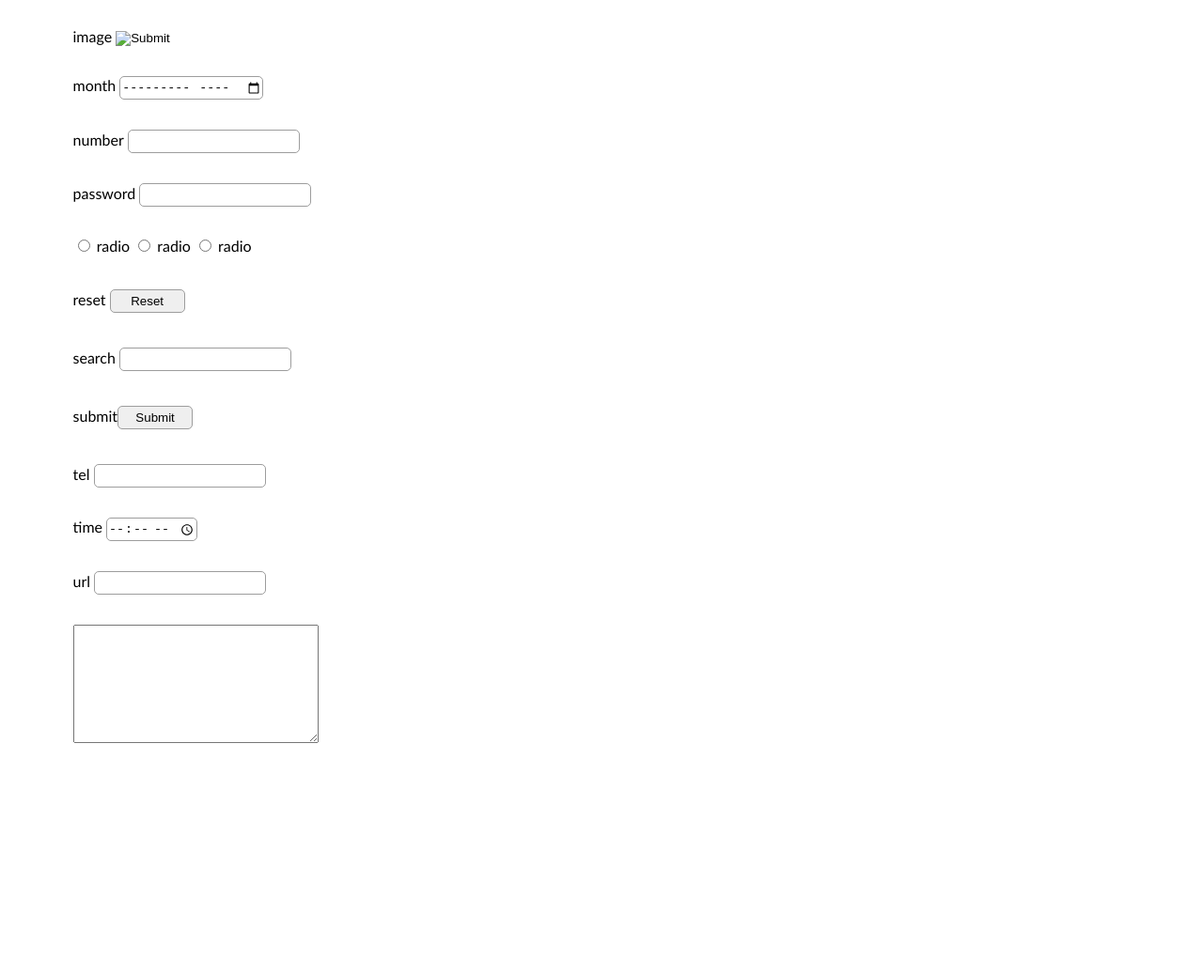
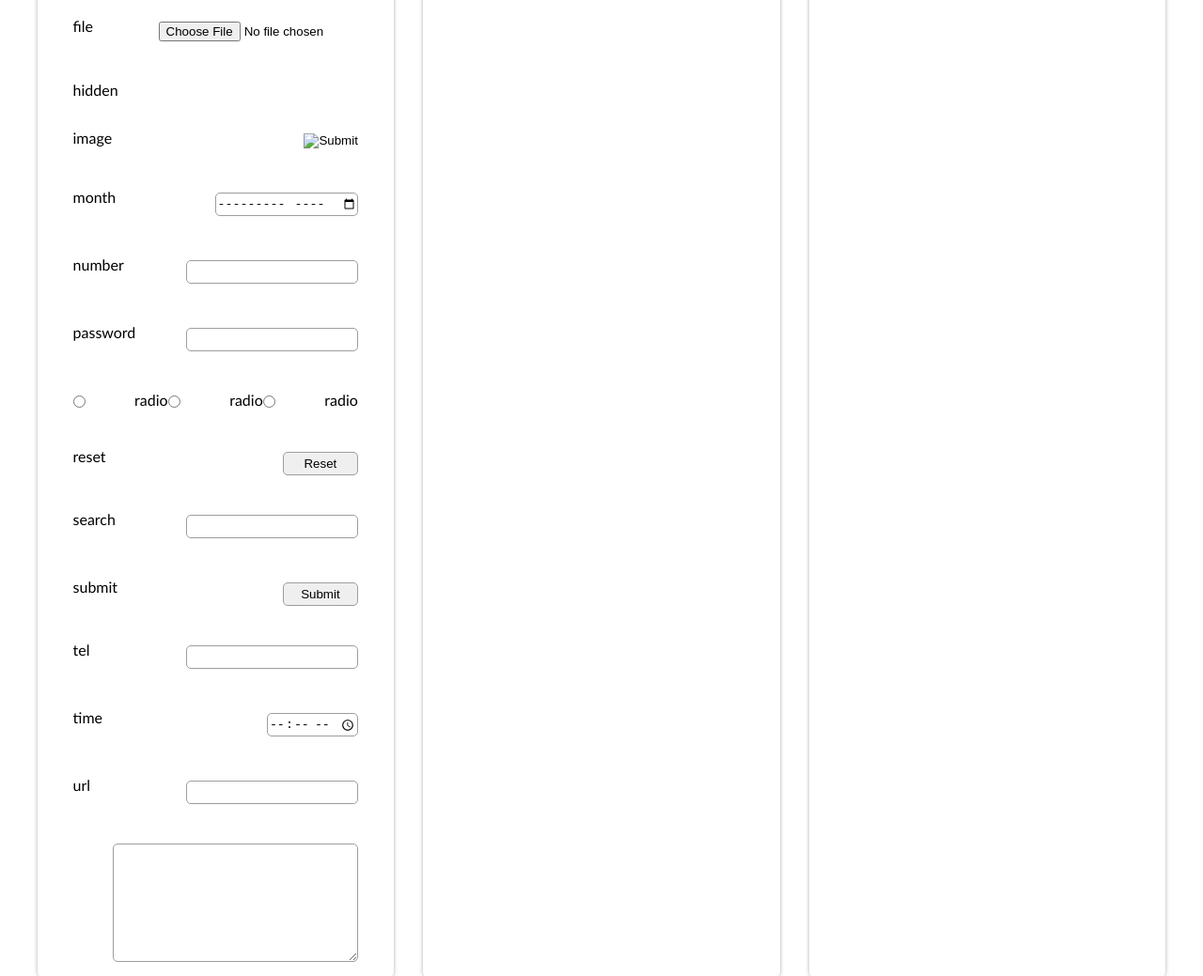
Before and after one commit to jaduri/formease, a website with bundled scripts: page index.html in a window 1280 px wide. Shown: the part 741-1780 px from the top of the page at 94% size. Before the commit the page ends 1559 px from the top, so only its background shows below. Built offline with nearby package versions, Linux system fonts and the light colour scheme.

Commit message:
style updates

```diff
--- a/styles/main.css
+++ b/styles/main.css
@@ -15,6 +15,8 @@ main{
 main > div{
   width: 30%;
   min-width: 250px;
+  border-radius: 5px;
+  box-shadow: 0 0 4px #adadad;
 }
 h1, h2 {
   font-family: Helvetica;
@@ -46,7 +48,7 @@ input[type="datetime-local"], input[type="email"],
 input[type="month"], input[type="number"],
 input[type="password"], input[type="search"],
 input[type="tel"], input[type="time"],
-input[type="url"]
+input[type="url"], textarea
 {
   border-radius: 5px;
   border: 1px solid #9d9d9d;
@@ -55,16 +57,20 @@ input[type="url"]
 }
 input {
   max-width: 70%;
+  margin: 5px 0 10px;
 }
 input[type="submit"], input[type="reset"]{
+  display: inline-block;
   width: 80px;
   max-width: 100%;
   margin: 5px 0;
+  margin-left: auto;
   height: 25px;
   border-radius: 5px;
   border: 1px solid #9d9d9d;
 }
 textarea{
+  height: auto;
   max-width: 100%;
   min-height: 100px;
   max-height: 300px;
@@ -76,3 +82,12 @@ form > button[type="submit"] {
   width: 120px;
   margin: 20px 0;
 }
+.refs > form > p {
+  display: flex;
+  justify-content: space-between;
+}
+.refs > form > p > label {
+  display: flex;
+  flex-grow: 1;
+  justify-content: space-between;
+}
```
